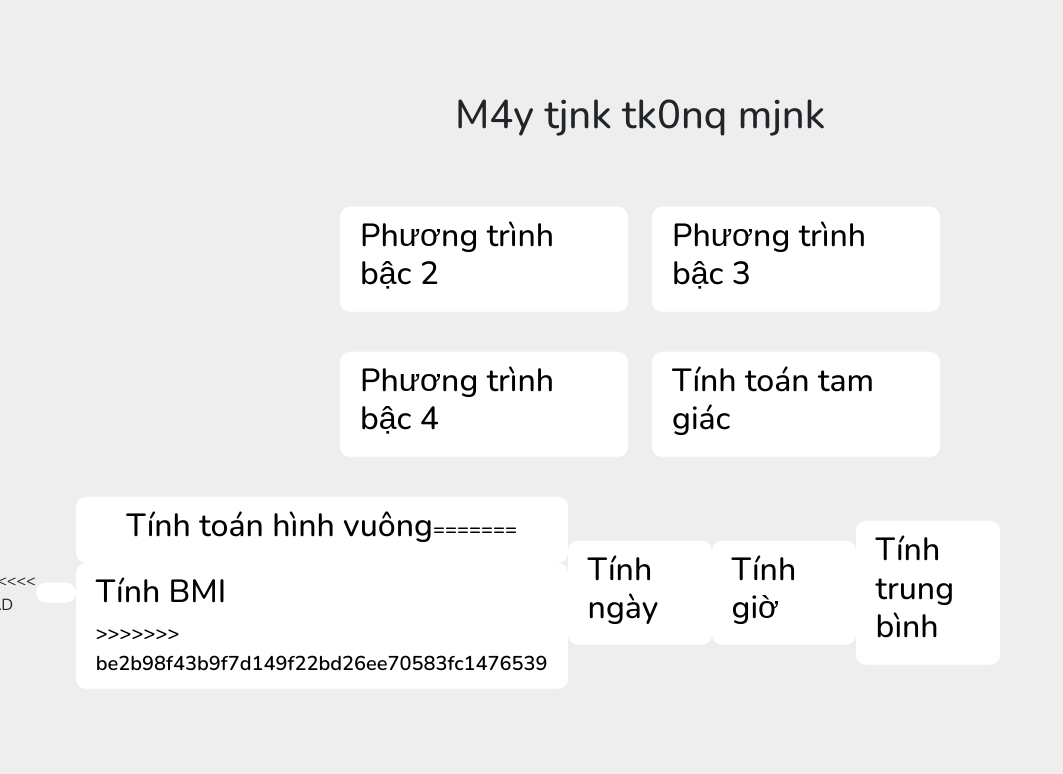
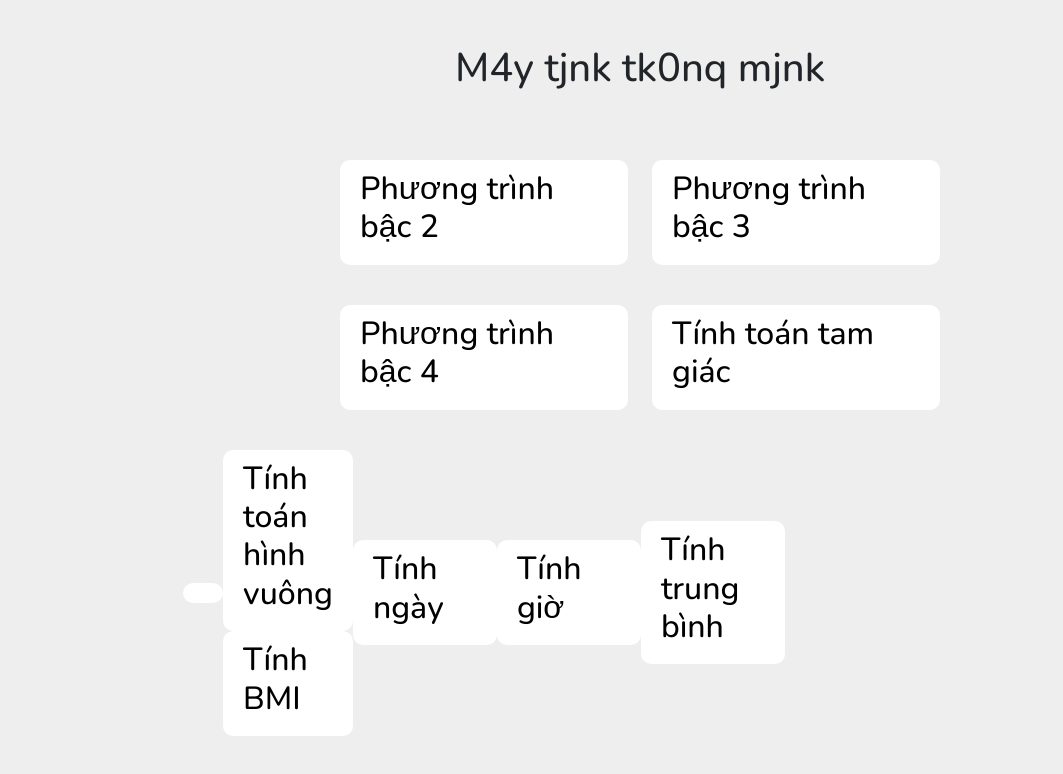
Before and after one commit to captainprox02/m4y-tjnk-tk0nq-mjnk, a plain HTML site: page index.html in a window 1280 px wide. Shown: the whole page, without its empty margins (0-1063 px from the left). Drawn offline with nearby package versions, Linux system fonts and the light colour scheme.

Commit message:
Update index.html

```diff
--- a/index.html
+++ b/index.html
@@ -48,15 +48,12 @@
                 </a>
             </div>
             <div class="col-12 col-sm-6 menu-item">
-<<<<<<< HEAD
                 <a class="link-card" href="hinh-vuong.html">
                     <div class="menu-item-content">
                         <h2>Tính toán hình vuông</h2>
-=======
-                <a class="link-card" href="tinh-bmi.html">
+                        <a class="link-card" href="tinh-bmi.html">
                     <div class="menu-item-content">
                         <h2>Tính BMI</h2>
->>>>>>> be2b98f43b9f7d149f22bd26ee70583fc1476539
                     </div>
                 </a>
             </div>
```
